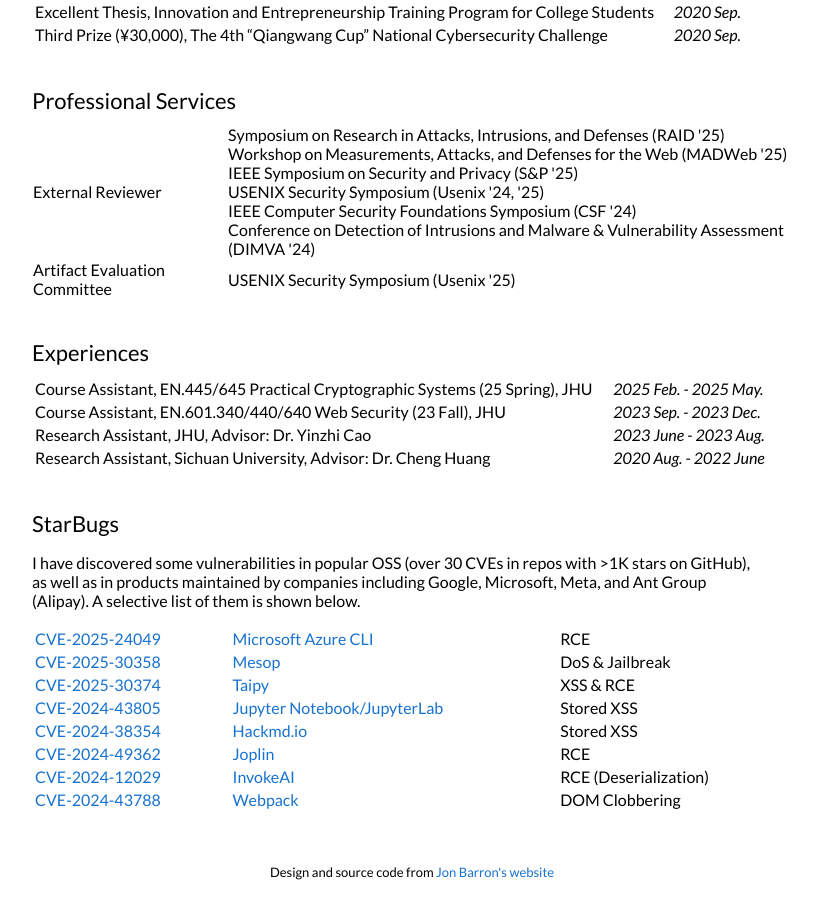
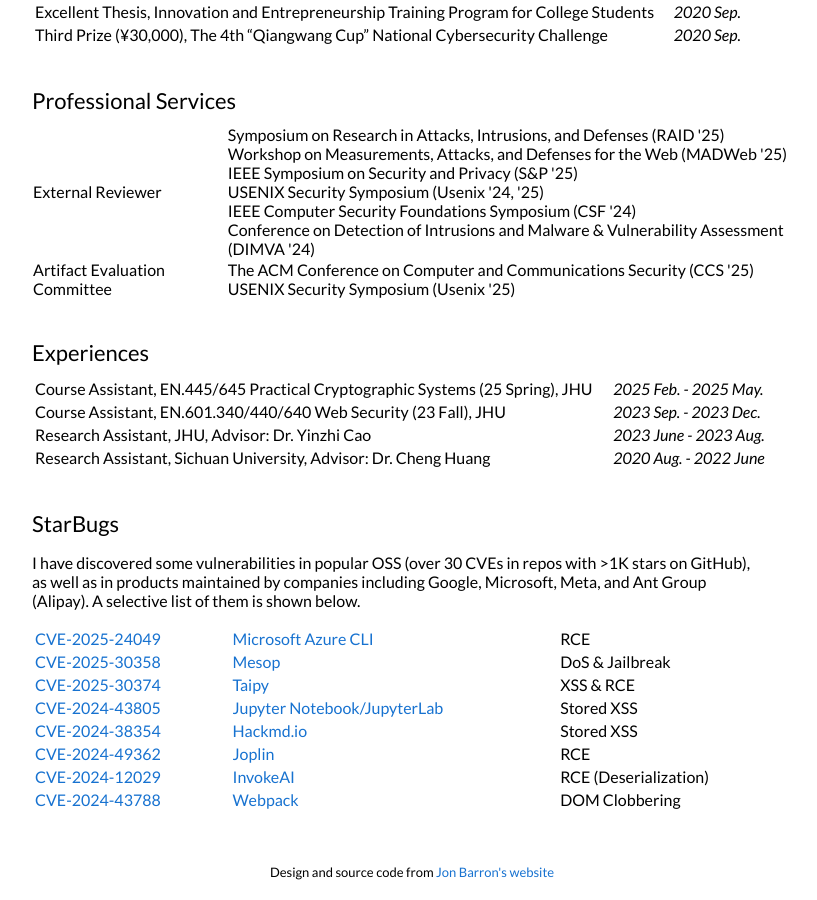
Before and after one commit to jackfromeast/jackfromeast.github.io, a Jekyll site: the page built from _posts/2025-01-22-DOMinoEffect.md, in a window 1280 px wide and 900 px high, scrolled down 1757 px. Shown: the whole window, without its empty margins (228-1045 px from the left). Built offline with Jekyll 4.4.1, drawn with Linux system fonts in a browser that asks for light colours.

Commit message:
Update default.html

```diff
--- a/_layouts/default.html
+++ b/_layouts/default.html
@@ -232,6 +232,9 @@
                   <td>Artifact Evaluation Committee</td> <!-- Adjust padding here -->
                   <td>
                     <p style="margin:0;">
+                      The ACM Conference on Computer and Communications Security (CCS '25)
+                    </p>
+                    <p style="margin:0;">
                       USENIX Security Symposium (Usenix '25)
                     </p>
                   </td>
```
